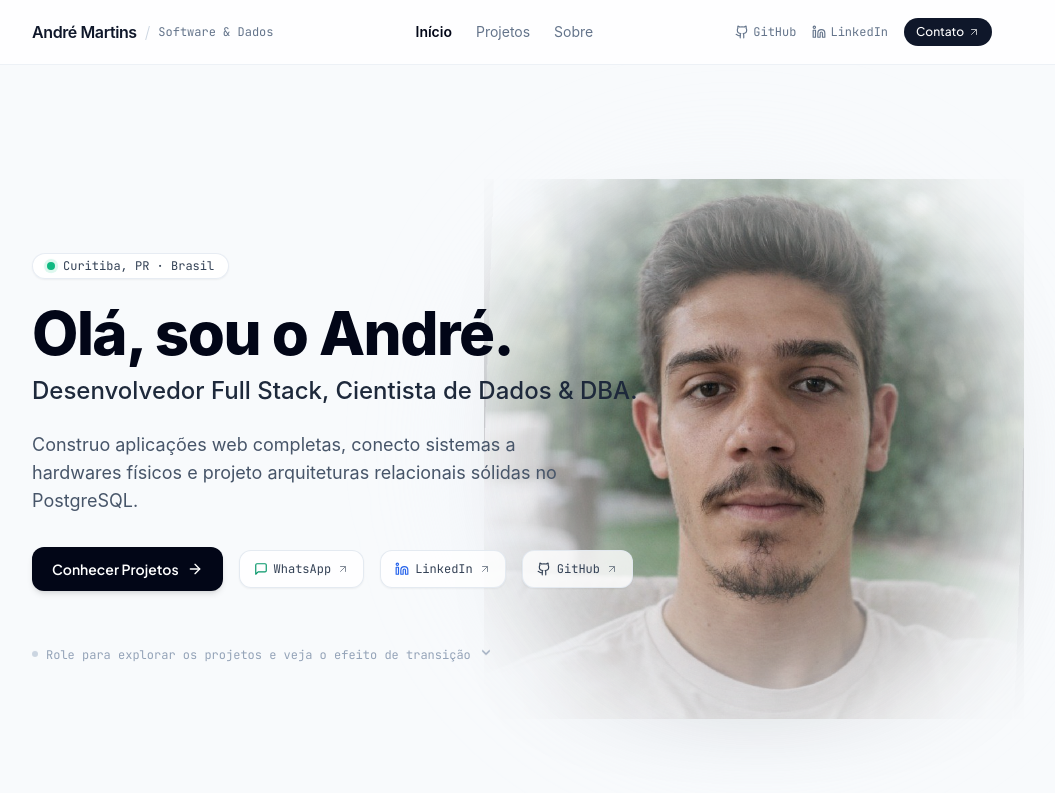
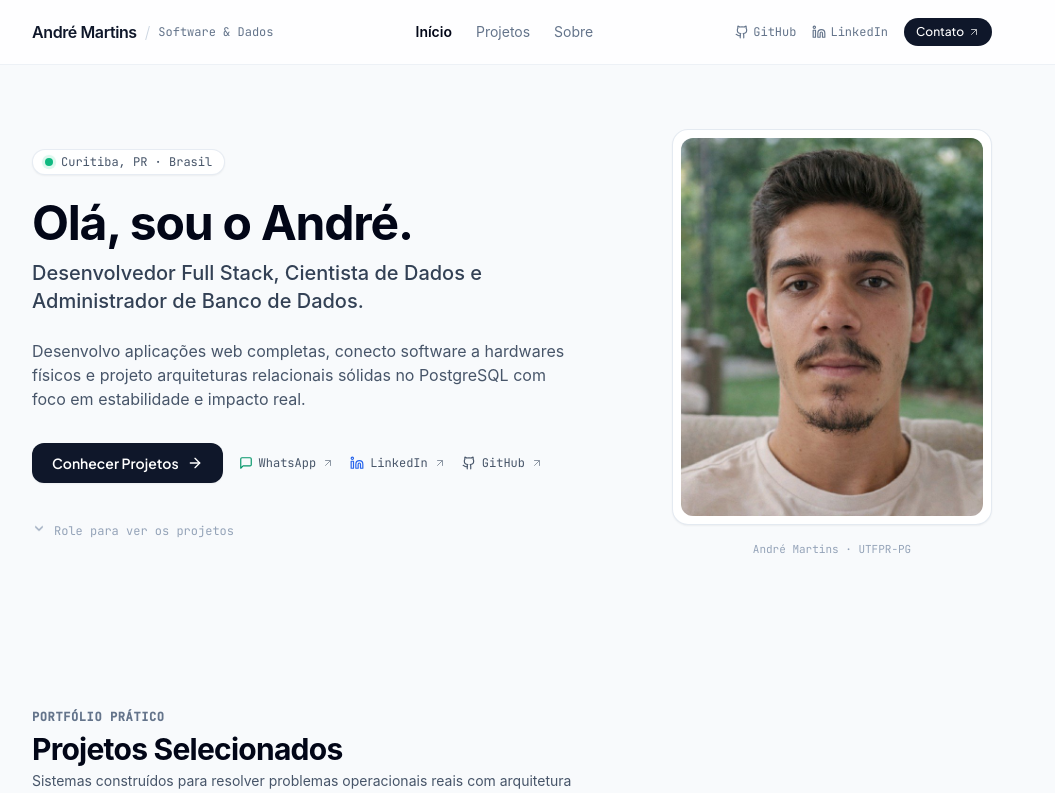
Before and after one commit to ZandreK/portfolio, a React (Vite) app: page / in a window 1280 px wide. Shown: the top 793 px of the page, without its empty margins (128-1183 px from the left). Built offline with nearby package versions, Linux system fonts and the light colour scheme.

Commit message:
fix(hero): remove awkward vignette fog cutout, restore crisp framed portrait with smooth scroll blur and scale transition

```diff
--- a/src/pages/HomePage.tsx
+++ b/src/pages/HomePage.tsx
@@ -33,41 +33,23 @@ export const HomePage = () => {
     return () => window.removeEventListener('scroll', handleScroll);
   }, []);
 
-  // Cálculos dinâmicos baseados no scroll
-  const heroBlur = Math.min(18, (scrollY / 350) * 18);
-  const heroOpacity = Math.max(0, 1 - (scrollY / 500));
-  const heroTranslate = scrollY * 0.2; // Parallax suave
+  // Blur e fade calculados com base no scroll para a foto nítida emoldurada
+  const heroBlur = Math.min(14, (scrollY / 300) * 14);
+  const heroOpacity = Math.max(0.2, 1 - (scrollY / 500));
+  const heroScale = Math.max(0.92, 1 - (scrollY / 1000));
 
   return (
-    <div className="space-y-28 sm:space-y-36 py-10 sm:py-16 overflow-hidden">
+    <div className="space-y-28 sm:space-y-36 py-10 sm:py-16">
 
-      {/* 1. HERO COM ROSTO EM PARALLAX, BLUR DINÂMICO NO SCROLL & COMPOSIÇÃO EDITORIAL */}
-      <section className="relative min-h-[80vh] flex items-center max-w-5xl mx-auto px-4 sm:px-6 lg:px-8">
+      {/* 1. HERO COM FOTO REAL NÍTIDA, EMOLDURADA E BLUR REATIVO AO SCROLL */}
+      <section className="max-w-5xl mx-auto px-4 sm:px-6 lg:px-8">
+        <div className="grid grid-cols-1 md:grid-cols-12 gap-10 md:gap-12 items-center">
 
-        {/* Rosto Recortado de Fundo com Blur Reativo ao Scroll */}
-        <div
-          className="absolute right-0 top-1/2 -translate-y-1/2 w-[340px] sm:w-[480px] md:w-[540px] pointer-events-none select-none transition-transform duration-75 ease-out z-0 opacity-80 sm:opacity-90"
-          style={{
-            transform: `translateY(calc(-50% + ${heroTranslate}px))`,
-            filter: `blur(${heroBlur}px)`,
-            opacity: heroOpacity,
-          }}
-        >
-          {/* Efeito de luz radial sutil atrás do recorte */}
-          <div className="absolute inset-0 bg-gradient-to-tr from-blue-100/30 via-corporate-100/40 to-transparent rounded-full blur-3xl -z-10" />
-
-          <img
-            src="/andre-cutout.png"
-            alt="André Martins"
-            className="w-full h-auto object-contain drop-shadow-2xl grayscale-[20%] hover:grayscale-0 transition-all"
-          />
-        </div>
-
-        {/* Conteúdo do Hero (Camada da Frente, Legibilidade Total) */}
-        <div className="relative z-10 max-w-2xl space-y-6 pt-4">
+          {/* Coluna Texto (7 colunas) */}
+          <div className="md:col-span-7 space-y-6">
 
             {/* Pill de Status */}
-          <div className="inline-flex items-center gap-2 px-3.5 py-1 rounded-full bg-white/90 backdrop-blur-md border border-corporate-200/80 text-corporate-700 text-xs font-mono shadow-sm">
+            <div className="inline-flex items-center gap-2 px-3 py-1 rounded-full bg-white border border-corporate-200/80 text-corporate-600 text-xs font-mono shadow-sm">
               <span className="relative flex h-2 w-2">
                 <span className="animate-ping absolute inline-flex h-full w-full rounded-full bg-emerald-400 opacity-75"></span>
                 <span className="relative inline-flex rounded-full h-2 w-2 bg-emerald-500"></span>
@@ -76,23 +58,23 @@ export const HomePage = () => {
             </div>
 
             <div className="space-y-3">
-            <h1 className="text-4xl sm:text-6xl font-extrabold tracking-tight text-corporate-950 leading-[1.12]">
+              <h1 className="text-3xl sm:text-5xl font-bold tracking-tight text-corporate-950 leading-[1.15]">
                 Olá, sou o André.
               </h1>
-            <p className="text-xl sm:text-2xl text-corporate-800 font-medium leading-snug">
-              Desenvolvedor Full Stack, Cientista de Dados & DBA.
+              <p className="text-lg sm:text-xl text-corporate-700 font-medium leading-relaxed">
+                Desenvolvedor Full Stack, Cientista de Dados e Administrador de Banco de Dados.
               </p>
             </div>
 
-          <p className="text-base sm:text-lg text-corporate-600 leading-relaxed max-w-xl">
-            Construo aplicações web completas, conecto sistemas a hardwares físicos e projeto arquiteturas relacionais sólidas no PostgreSQL.
+            <p className="text-sm sm:text-base text-corporate-600 leading-relaxed max-w-xl">
+              Desenvolvo aplicações web completas, conecto software a hardwares físicos e projeto arquiteturas relacionais sólidas no PostgreSQL com foco em estabilidade e impacto real.
             </p>
 
-          {/* Ações Rápidas */}
+            {/* Ações Diretas */}
             <div className="pt-2 flex flex-wrap items-center gap-4 text-xs font-mono">
               <a
                 href="#projetos"
-              className="inline-flex items-center gap-2 px-5 py-3 rounded-xl bg-corporate-950 text-white hover:bg-corporate-800 transition-all font-sans text-sm font-semibold shadow-md hover:shadow-lg hover:-translate-y-0.5"
+                className="inline-flex items-center gap-2 px-5 py-2.5 rounded-xl bg-corporate-900 text-white hover:bg-corporate-800 transition-all font-sans text-sm font-semibold shadow-sm hover:shadow-md hover:-translate-y-0.5"
               >
                 Conhecer Projetos
                 <ArrowRight className="w-4 h-4" />
@@ -102,7 +84,7 @@ export const HomePage = () => {
                 href="https://wa.me/5541995797851"
                 target="_blank"
                 rel="noopener noreferrer"
-              className="inline-flex items-center gap-1.5 px-3.5 py-2.5 rounded-xl bg-white/80 hover:bg-white border border-corporate-200/90 text-corporate-700 hover:text-corporate-950 transition-all shadow-sm hover:-translate-y-0.5"
+                className="inline-flex items-center gap-1.5 text-corporate-600 hover:text-corporate-950 transition-all py-2 hover:-translate-y-0.5"
               >
                 <MessageSquare className="w-3.5 h-3.5 text-emerald-600" />
                 WhatsApp
@@ -113,7 +95,7 @@ export const HomePage = () => {
                 href="https://www.linkedin.com/in/andré-m-9b8ba230b"
                 target="_blank"
                 rel="noopener noreferrer"
-              className="inline-flex items-center gap-1.5 px-3.5 py-2.5 rounded-xl bg-white/80 hover:bg-white border border-corporate-200/90 text-corporate-700 hover:text-corporate-950 transition-all shadow-sm hover:-translate-y-0.5"
+                className="inline-flex items-center gap-1.5 text-corporate-600 hover:text-corporate-950 transition-all py-2 hover:-translate-y-0.5"
               >
                 <Linkedin className="w-3.5 h-3.5 text-blue-600" />
                 LinkedIn
@@ -124,7 +106,7 @@ export const HomePage = () => {
                 href="https://github.com/ZandreK"
                 target="_blank"
                 rel="noopener noreferrer"
-              className="inline-flex items-center gap-1.5 px-3.5 py-2.5 rounded-xl bg-white/80 hover:bg-white border border-corporate-200/90 text-corporate-700 hover:text-corporate-950 transition-all shadow-sm hover:-translate-y-0.5"
+                className="inline-flex items-center gap-1.5 text-corporate-600 hover:text-corporate-950 transition-all py-2 hover:-translate-y-0.5"
               >
                 <Github className="w-3.5 h-3.5" />
                 GitHub
@@ -132,15 +114,42 @@ export const HomePage = () => {
               </a>
             </div>
 
-          {/* Dica de rolagem suave animada */}
-          <div className="pt-8 flex items-center gap-2 text-xs font-mono text-corporate-400">
-            <span className="w-1.5 h-1.5 rounded-full bg-corporate-300 animate-bounce"></span>
-            Role para explorar os projetos e veja o efeito de transição
+            {/* Indicador de rolagem */}
+            <div className="pt-4 flex items-center gap-2 text-xs font-mono text-corporate-400">
               <ChevronDown className="w-3.5 h-3.5 animate-bounce" />
+              <span>Role para ver os projetos</span>
             </div>
 
           </div>
 
+          {/* Coluna Foto Real Nítida com Moldura Editorial & Blur Reativo ao Scroll */}
+          <div className="md:col-span-5 flex justify-center md:justify-end">
+            <div
+              className="relative group max-w-[280px] sm:max-w-[320px] w-full transition-all duration-100 ease-out"
+              style={{
+                filter: `blur(${heroBlur}px)`,
+                opacity: heroOpacity,
+                transform: `scale(${heroScale})`,
+              }}
+            >
+              {/* Moldura Nítida sem máscara estranha */}
+              <div className="relative overflow-hidden rounded-2xl border border-corporate-200/90 bg-white p-2 shadow-sm transition-all duration-300 group-hover:shadow-md">
+                <img
+                  src="/andre-martins.jpg"
+                  alt="André Martins"
+                  className="w-full aspect-[4/5] object-cover rounded-xl transition-all duration-300"
+                />
+              </div>
+
+              <div className="text-center pt-2.5">
+                <span className="text-[11px] font-mono text-corporate-400">
+                  André Martins · UTFPR-PG
+                </span>
+              </div>
+            </div>
+          </div>
+
+        </div>
       </section>
 
       {/* 2. PROJETOS SELECIONADOS (PROGRESSIVE DISCLOSURE - LIMPO & EDITORIAL) */}
@@ -439,7 +448,7 @@ export const HomePage = () => {
 
       </section>
 
-      {/* 4. CONTATO DISCRETO & PROFISSIONAL */}
+      {/* 5. CONTATO DISCRETO & PROFISSIONAL */}
       <section className="max-w-5xl mx-auto px-4 sm:px-6 lg:px-8">
         <div className="p-8 sm:p-10 rounded-2xl bg-corporate-100/70 border border-corporate-200 flex flex-col md:flex-row md:items-center justify-between gap-6">
           <div className="space-y-2">
```
Lines whose indentation alone changed are shown as unchanged.
